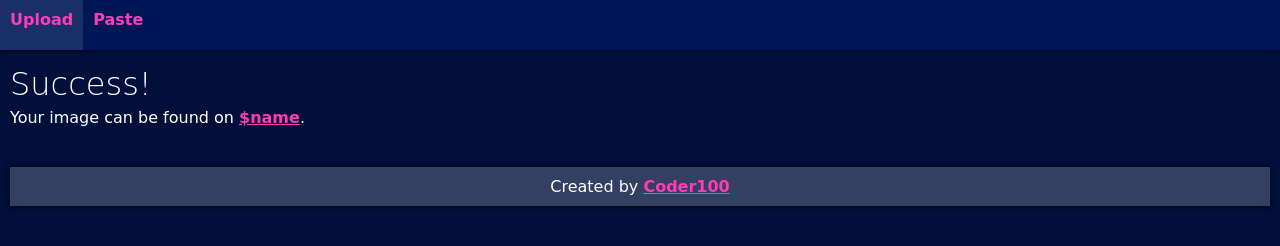
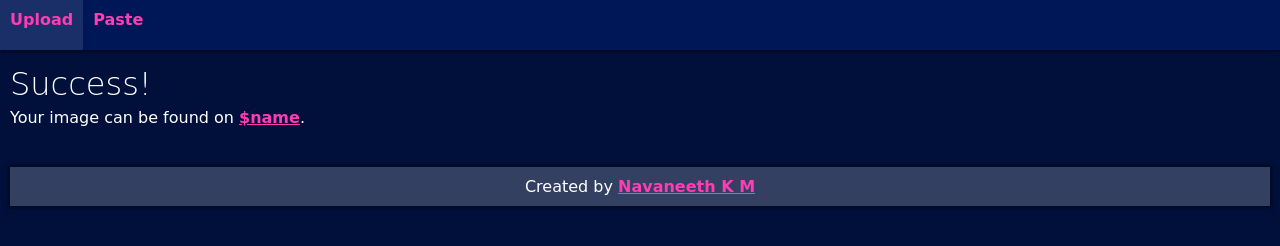
Before and after one commit to nxvvvv/image-host-website, a website: page success.html in a window 1280 px wide. Drawn offline with nearby package versions, Linux system fonts and the light colour scheme; a web font is replaced by a local one.

Commit message:
Update success.html

```diff
--- a/success.html
+++ b/success.html
@@ -18,7 +18,7 @@
     <h1>Success!</h1>
     <p>Your image can be found on <a href="/$name">$name</a>.</p>
 
-    <footer>Created by <a href="https://repl.it/@coder100">Coder100</a></footer>
+    <footer>Created by <a href="https://github.com/navaneethkm004">Navaneeth K M</a></footer>
 
     </main>
 
```
